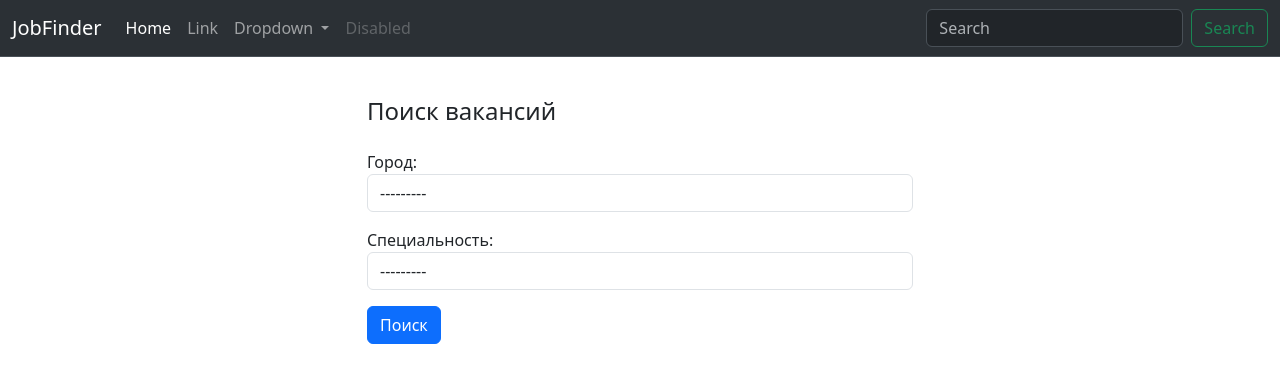
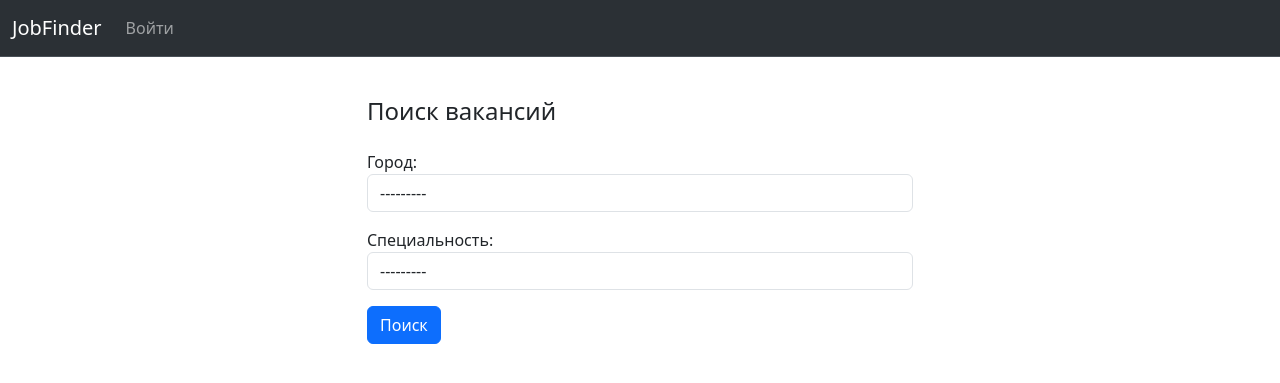
Before and after one commit to RuslanGafurov/JobFinder, a Django app: page / in a window 1280 px wide. Shown: the top 383 px of the page. Run offline with Django 4.2, Linux system fonts and the light colour scheme; data that the repository does not hold is empty.

Commit message:
Added login and logout links, removed unnecessary

```diff
--- a/templates/base.html
+++ b/templates/base.html
@@ -21,31 +21,18 @@
             </button>
             <div class="collapse navbar-collapse" id="navbarSupportedContent">
                 <ul class="navbar-nav me-auto mb-2 mb-lg-0">
-                    <li class="nav-item">
-                        <a class="nav-link active" aria-current="page" href="#">Home</a>
-                    </li>
-                    <li class="nav-item">
-                        <a class="nav-link" href="#">Link</a>
-                    </li>
-                    <li class="nav-item dropdown">
-                        <a class="nav-link dropdown-toggle" href="#" role="button" data-bs-toggle="dropdown" aria-expanded="false">
-                            Dropdown
-                        </a>
-                        <ul class="dropdown-menu">
-                            <li><a class="dropdown-item" href="#">Action</a></li>
-                            <li><a class="dropdown-item" href="#">Another action</a></li>
-                            <li><hr class="dropdown-divider"></li>
-                            <li><a class="dropdown-item" href="#">Something else here</a></li>
-                        </ul>
-                    </li>
-                    <li class="nav-item">
-                        <a class="nav-link disabled" aria-disabled="true">Disabled</a>
-                    </li>
+
+                    {% if not user.is_authenticated %}
+                        <li class="nav-item">
+                            <a class="nav-link" href="{% url 'users:login' %}">Войти</a>
+                        </li>
+                    {% else %}
+                        <li class="nav-item">
+                            <a class="nav-link" href="{% url 'users:logout' %}">Выйти</a>
+                        </li>
+                    {% endif %}
+
                 </ul>
-                <form class="d-flex" role="search">
-                    <input class="form-control me-2" type="search" placeholder="Search" aria-label="Search">
-                    <button class="btn btn-outline-success" type="submit">Search</button>
-                </form>
             </div>
         </div>
     </nav>
```
